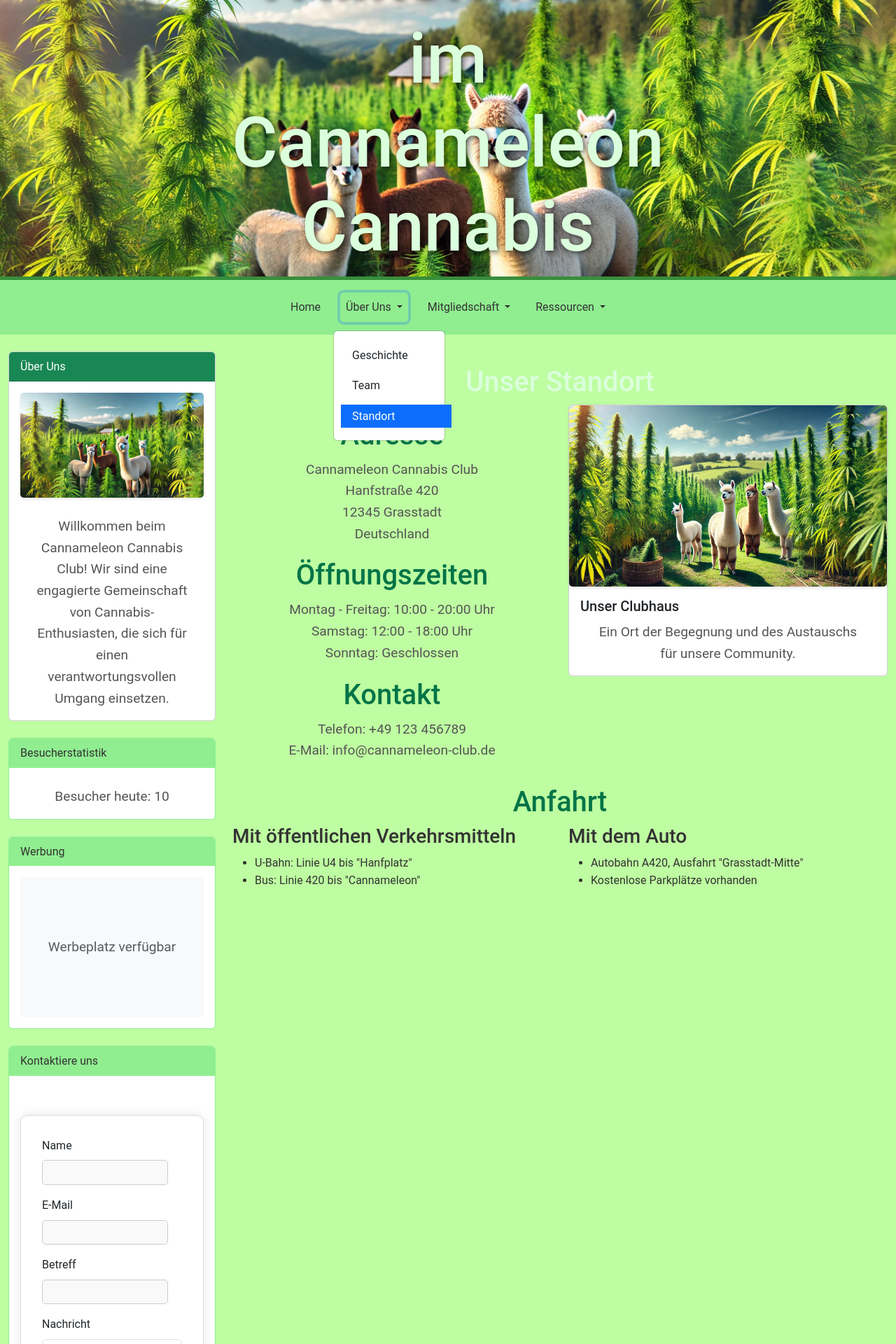
After one commit to Blockchainnewbie/phpLogin, a PHP site: page /standort.php in a window 1280 px wide, after a click on "Über Uns". The commit adds this page. Shown: the top 1920 px of the page at 70% size. Run offline with PHP 8.4, Linux system fonts and the light colour scheme.

Commit message:
feat: add new pages for "Geschichte", "Team", and "Standort"

```diff
--- a/index.php
+++ b/index.php
@@ -26,9 +26,9 @@
                             Über Uns
                         </a>
                         <ul class="dropdown-menu" aria-labelledby="navbarDropdown1">
-                            <li><a class="dropdown-item" href="#">Geschichte</a></li>
-                            <li><a class="dropdown-item" href="#">Team</a></li>
-                            <li><a class="dropdown-item" href="#">Standort</a></li>
+                            <li><a class="dropdown-item" href="geschichte.php">Geschichte</a></li>
+                            <li><a class="dropdown-item" href="team.php">Team</a></li>
+                            <li><a class="dropdown-item" href="standort.php">Standort</a></li>
                         </ul>
                     </li>
                     <li class="nav-item dropdown">
--- /dev/null
+++ b/standort.php
@@ -0,0 +1,126 @@
+<!DOCTYPE html>
+<html lang="de">
+<head>
+    <meta charset="UTF-8">
+    <meta name="viewport" content="width=device-width, initial-scale=1.0">
+    <title>Standort - Cannameleon Cannabis Club</title>
+    <link href="https://cdn.jsdelivr.net/npm/bootstrap@5.3.2/dist/css/bootstrap.min.css" rel="stylesheet">
+    <link rel="stylesheet" type="text/css" href="css/styles.css">
+    <link rel="stylesheet" type="text/css" href="css/navbar-hover.css">
+</head>
+<body>
+    <?php require_once(__DIR__ . '/css/header.php'); ?>
+
+    <nav class="navbar navbar-expand-lg navbar-custom mb-4">
+        <div class="container-fluid d-flex justify-content-center">
+            <button class="navbar-toggler" type="button" data-bs-toggle="collapse" data-bs-target="#navbarNavDropdown">
+                <span class="navbar-toggler-icon"></span>
+            </button>
+            <div class="collapse navbar-collapse" id="navbarNavDropdown">
+                <ul class="navbar-nav">
+                    <li class="nav-item">
+                        <a class="nav-link" href="index.php">Home</a>
+                    </li>
+                    <li class="nav-item dropdown">
+                        <a class="nav-link dropdown-toggle active" href="#" id="navbarDropdown1" role="button" data-bs-toggle="dropdown">
+                            Über Uns
+                        </a>
+                        <ul class="dropdown-menu">
+                            <li><a class="dropdown-item" href="geschichte.php">Geschichte</a></li>
+                            <li><a class="dropdown-item" href="team.php">Team</a></li>
+                            <li><a class="dropdown-item active" href="standort.php">Standort</a></li>
+                        </ul>
+                    </li>
+                    <li class="nav-item dropdown">
+                        <a class="nav-link dropdown-toggle" href="#" id="navbarDropdown2" role="button" data-bs-toggle="dropdown">
+                            Mitgliedschaft
+                        </a>
+                        <ul class="dropdown-menu">
+                            <li><a class="dropdown-item" href="#">Vorteile</a></li>
+                            <li><a class="dropdown-item" href="#">Beiträge</a></li>
+                            <li><a class="dropdown-item" href="#">FAQ</a></li>
+                        </ul>
+                    </li>
+                    <li class="nav-item dropdown">
+                        <a class="nav-link dropdown-toggle" href="#" id="navbarDropdown3" role="button" data-bs-toggle="dropdown">
+                            Ressourcen
+                        </a>
+                        <ul class="dropdown-menu">
+                            <li><a class="dropdown-item" href="#">Anbau-Guide</a></li>
+                            <li><a class="dropdown-item" href="#">Rechtliches</a></li>
+                            <li><a class="dropdown-item" href="#">Downloads</a></li>
+                        </ul>
+                    </li>
+                </ul>
+            </div>
+        </div>
+    </nav>
+
+    <div class="container-fluid">
+        <div class="row">
+            <?php require_once(__DIR__ . '/css/sidebar.php'); ?>
+            <div class="col-md-9">
+                <h1>Unser Standort</h1>
+                <div class="content-section">
+                    <div class="row">
+                        <div class="col-md-6">
+                            <h2>Adresse</h2>
+                            <p>
+                                Cannameleon Cannabis Club<br>
+                                Hanfstraße 420<br>
+                                12345 Grasstadt<br>
+                                Deutschland
+                            </p>
+
+                            <h2>Öffnungszeiten</h2>
+                            <p>
+                                Montag - Freitag: 10:00 - 20:00 Uhr<br>
+                                Samstag: 12:00 - 18:00 Uhr<br>
+                                Sonntag: Geschlossen
+                            </p>
+
+                            <h2>Kontakt</h2>
+                            <p>
+                                Telefon: +49 123 456789<br>
+                                E-Mail: info@cannameleon-club.de
+                            </p>
+                        </div>
+                        <div class="col-md-6">
+                            <div class="card">
+                                <img src="img/alpaGang04.png" class="card-img-top" alt="Unser Clubhaus">
+                                <div class="card-body">
+                                    <h5 class="card-title">Unser Clubhaus</h5>
+                                    <p class="card-text">Ein Ort der Begegnung und des Austauschs für unsere Community.</p>
+                                </div>
+                            </div>
+                        </div>
+                    </div>
+
+                    <h2 class="mt-4">Anfahrt</h2>
+                    <div class="row">
+                        <div class="col-md-6">
+                            <h3>Mit öffentlichen Verkehrsmitteln</h3>
+                            <ul>
+                                <li>U-Bahn: Linie U4 bis "Hanfplatz"</li>
+                                <li>Bus: Linie 420 bis "Cannameleon"</li>
+                            </ul>
+                        </div>
+                        <div class="col-md-6">
+                            <h3>Mit dem Auto</h3>
+                            <ul>
+                                <li>Autobahn A420, Ausfahrt "Grasstadt-Mitte"</li>
+                                <li>Kostenlose Parkplätze vorhanden</li>
+                            </ul>
+                        </div>
+                    </div>
+                </div>
+            </div>
+        </div>
+    </div>
+
+    <div class="footer-spacing"></div>
+    <?php require_once(__DIR__ . '/css/footer.php'); ?>
+
+    <script src="https://cdn.jsdelivr.net/npm/bootstrap@5.3.2/dist/js/bootstrap.bundle.min.js"></script>
+</body>
+</html>
```
Also changed, not shown: geschichte.php (added, +90 -0 lines), team.php (added, +117 -0 lines).
